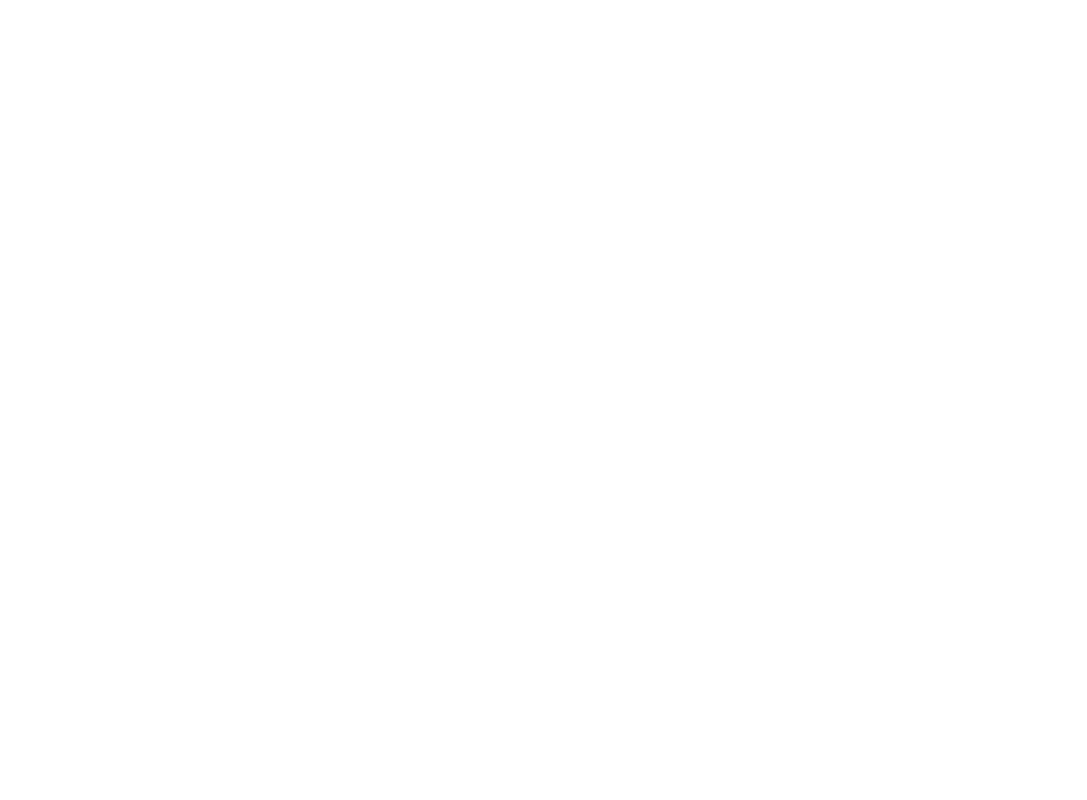
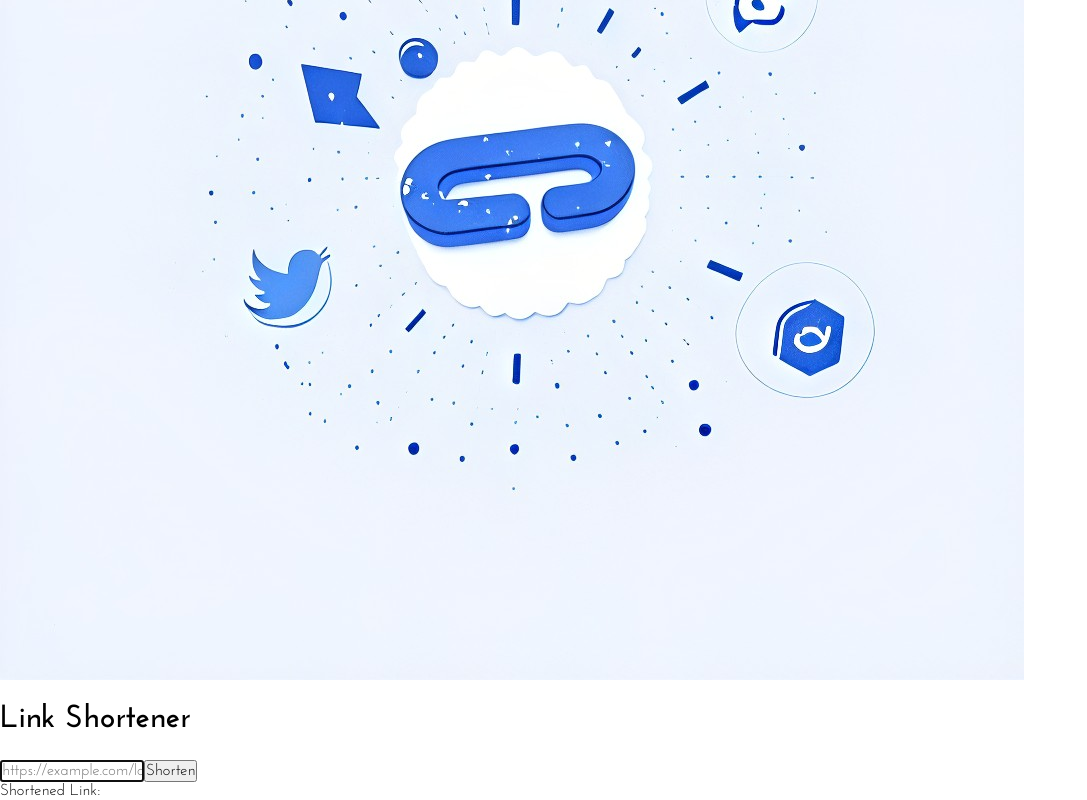
Before and after one commit to LynnLo30/Link-shortener-website, a Vue app: page / in a window 1280 px wide. Shown: the part 344-1144 px from the top of the page, without its empty margins (0-1087 px from the left). Before the commit the page ends 800 px from the top, so only its background shows below. Built offline with nearby package versions, Linux system fonts and the light colour scheme.

Commit message:
feat: add layout

```diff
--- a/src/App.vue
+++ b/src/App.vue
@@ -2,5 +2,21 @@
 </script>
 
 <template>
-  <main></main>
+  <div class="wrap">
+    <main>
+      <img class="hero" src="/src/assets/images/hero.png" alt="hero graphic">
+      <section class="interaction-section">
+        <h1>Link Shortener</h1>
+        <form class="action-area" form="shortener">
+          <input class="action__input" type="url" name="long-link"
+            placeholder="https://example.com/loooooong/url" autofocus required>
+          <button class="action__btn" type="button">Shorten</button>
+        </form>
+        <div class="result-area">
+          <label for="short-link">Shortened Link:</label>
+          <output class="short-link" id="short-link" form="shortener"></output>
+        </div>
+      </section>
+    </main>
+  </div>
 </template>
```
